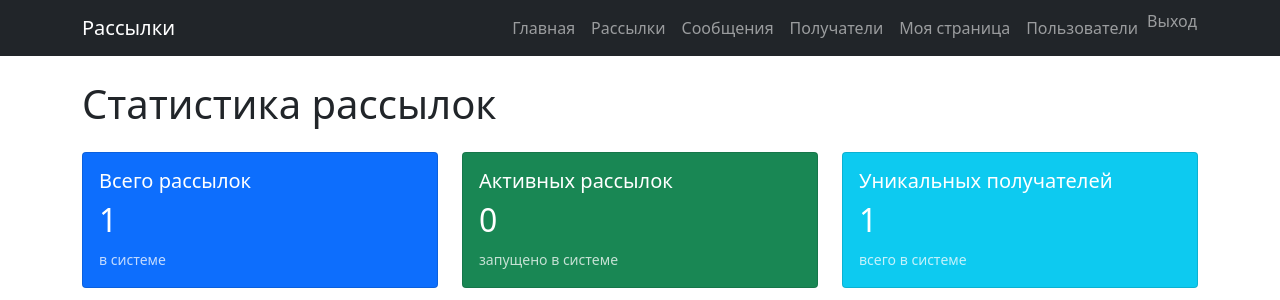
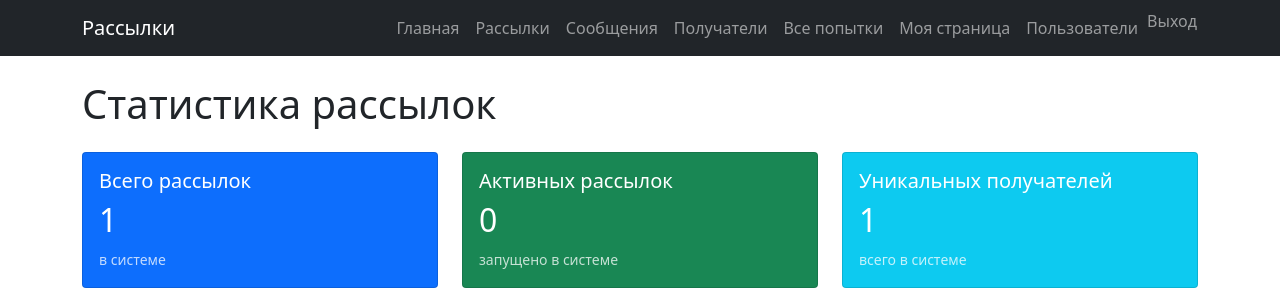
Before and after one commit to PeachUnio/mailing_app, a Django app: page / in a window 1280 px wide. Shown: the top 300 px of the page. Run offline with Django 5.2, Linux system fonts and the light colour scheme; a user stored in the database is signed in; tables that the repository leaves empty hold one stand-in row (values such as "Sample post"); data that the repository does not hold is empty.

Commit message:
add bottom for logs in menu

```diff
--- a/mailing/templates/base.html
+++ b/mailing/templates/base.html
@@ -15,6 +15,13 @@
                 <a class="nav-link" href="{% url 'mailing:mailing_list' %}">Рассылки</a>
                 <a class="nav-link" href="{% url 'mailing:message_list' %}">Сообщения</a>
                 <a class="nav-link" href="{% url 'mailing:recipient_list' %}">Получатели</a>
+                <a class="nav-link" href="{% url 'mailing:mailing_logs' %}">
+                    {% if perms.mailing.can_view_all_mailings %}
+                    Все попытки
+                    {% else %}
+                    Мои попытки
+                    {% endif %}
+                </a>
                 <a class="nav-link" href="{% url 'users:profile' pk=user.id %}">Моя страница</a>
                 {% if perms.mailing.can_view_all_mailings %}
                 <a class="nav-link" href="{% url 'users:user_list' %}">Пользователи</a>
```
